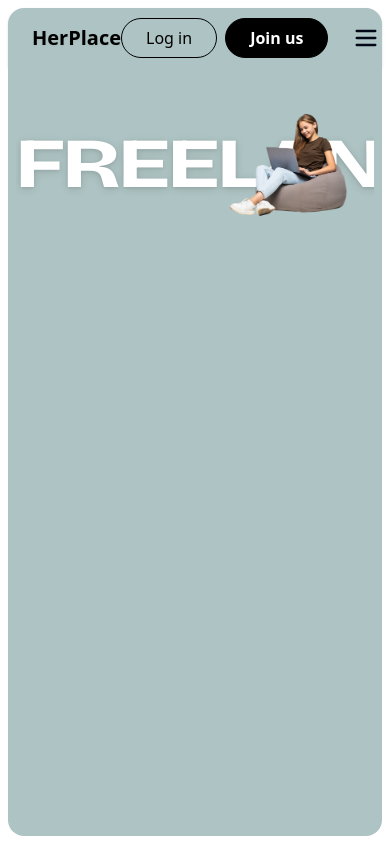
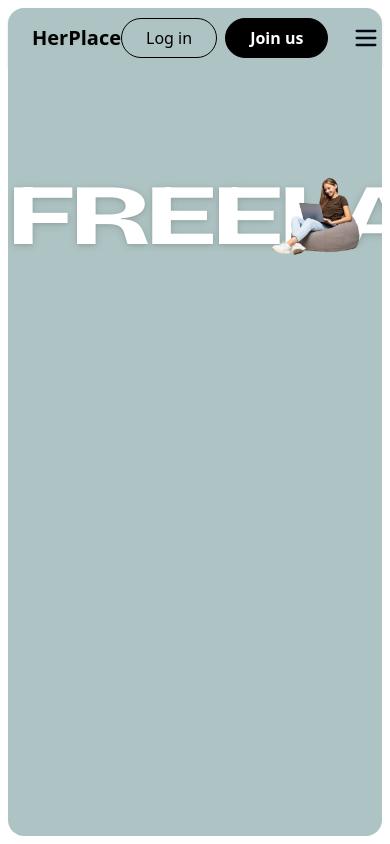
Before and after one commit to Prakhar-tech-spec/her-place, a React (Vite) app: page / in a window 390 px wide. Built offline with nearby package versions, Linux system fonts and the light colour scheme.

Commit message:
Fix: Make "FREELANCE" text full-screen responsive
Adjusted the "FREELANCE" text in `src/pages/Index.tsx` to cover the entire screen on all devices by modifying its font size, scaling, and positioning.

```diff
--- a/src/pages/Index.tsx
+++ b/src/pages/Index.tsx
@@ -76,7 +76,7 @@ const Index = () => {
         {/* "FREELANCE" spanning full width with enhanced responsiveness */}
         <div className="w-full flex flex-col pt-12 md:pt-16 lg:pt-20">
           {/* Full width container for FREELANCE text */}
-          <div className="w-full flex items-center h-[min(25vw,220px)] sm:h-[min(22vw,200px)] md:h-[min(15vw,160px)] lg:h-[min(12vw,130px)] xl:h-[min(10vw,120px)] 2xl:h-[min(8vw,110px)] px-2 sm:px-4 md:px-6 lg:px-8 relative">
+          <div className="w-full flex items-center min-h-[200px] sm:min-h-[250px] md:min-h-[300px] lg:min-h-[350px] xl:min-h-[400px] px-0 relative overflow-hidden">
             {/* "FREELANCE" text stretches to fill entire width */}
             <div className="w-full overflow-hidden">
               <span
@@ -90,18 +90,19 @@ const Index = () => {
                   z-10
                   block
                   text-left
-                  leading-tight
+                  leading-none
                   w-full
                 "
                 style={{
-                  fontSize: "clamp(2.5rem, 18vw, 12rem)",
-                  lineHeight: 0.95,
+                  fontSize: "clamp(3rem, 22vw, 20rem)",
+                  lineHeight: 0.85,
                   fontWeight: 900,
-                  letterSpacing: "clamp(-0.05em, -0.02em, 0em)",
+                  letterSpacing: "clamp(-0.08em, -0.03em, 0em)",
                   textShadow: "0px 2px 8px rgba(0,0,0,0.11), 0 1px 3px rgba(0,0,0,0.09)",
                   width: "100%",
-                  transform: "scaleX(clamp(1.1, 1.3, 1.4))",
+                  transform: "scaleX(clamp(1.2, 1.5, 1.8))",
                   transformOrigin: "left center",
+                  whiteSpace: "nowrap",
                 }}
               >
                 FREELANCE
@@ -109,11 +110,11 @@ const Index = () => {
             </div>
 
             {/* Woman with laptop image positioned on the right side */}
-            <div className="absolute right-4 md:right-8 lg:right-12 top-1/2 transform -translate-y-1/2 z-20">
+            <div className="absolute right-2 sm:right-4 md:right-8 lg:right-12 top-1/2 transform -translate-y-1/2 z-20">
               <img
                 src="/lovable-uploads/70ff0b38-73ba-4b64-adaf-26cb0d9b84a9.png"
                 alt="Woman working on laptop"
-                className="w-[200px] h-[200px] sm:w-[250px] sm:h-[250px] md:w-[300px] md:h-[300px] lg:w-[400px] lg:h-[400px] xl:w-[450px] xl:h-[450px] object-contain"
+                className="w-[150px] h-[150px] sm:w-[200px] sm:h-[200px] md:w-[280px] md:h-[280px] lg:w-[380px] lg:h-[380px] xl:w-[450px] xl:h-[450px] 2xl:w-[500px] 2xl:h-[500px] object-contain"
               />
             </div>
           </div>
```
